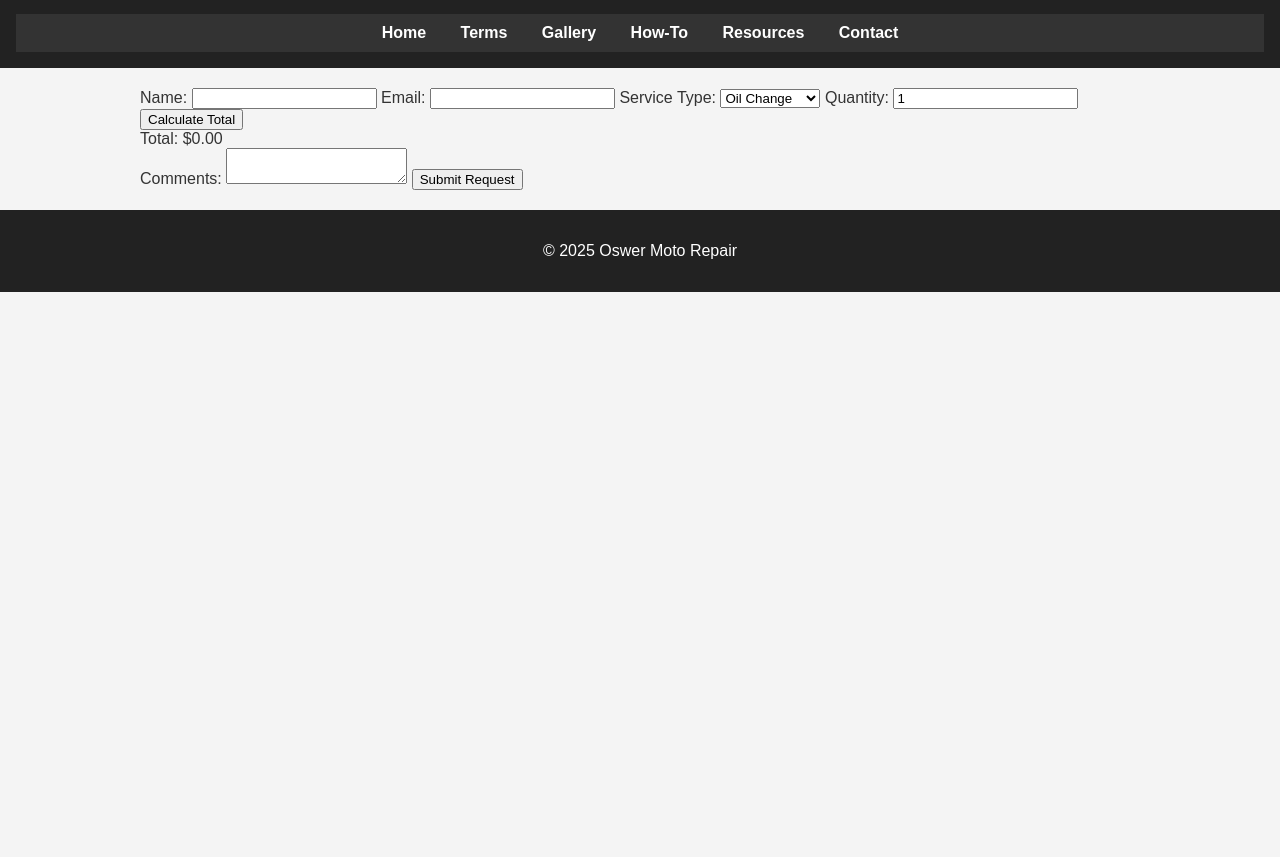
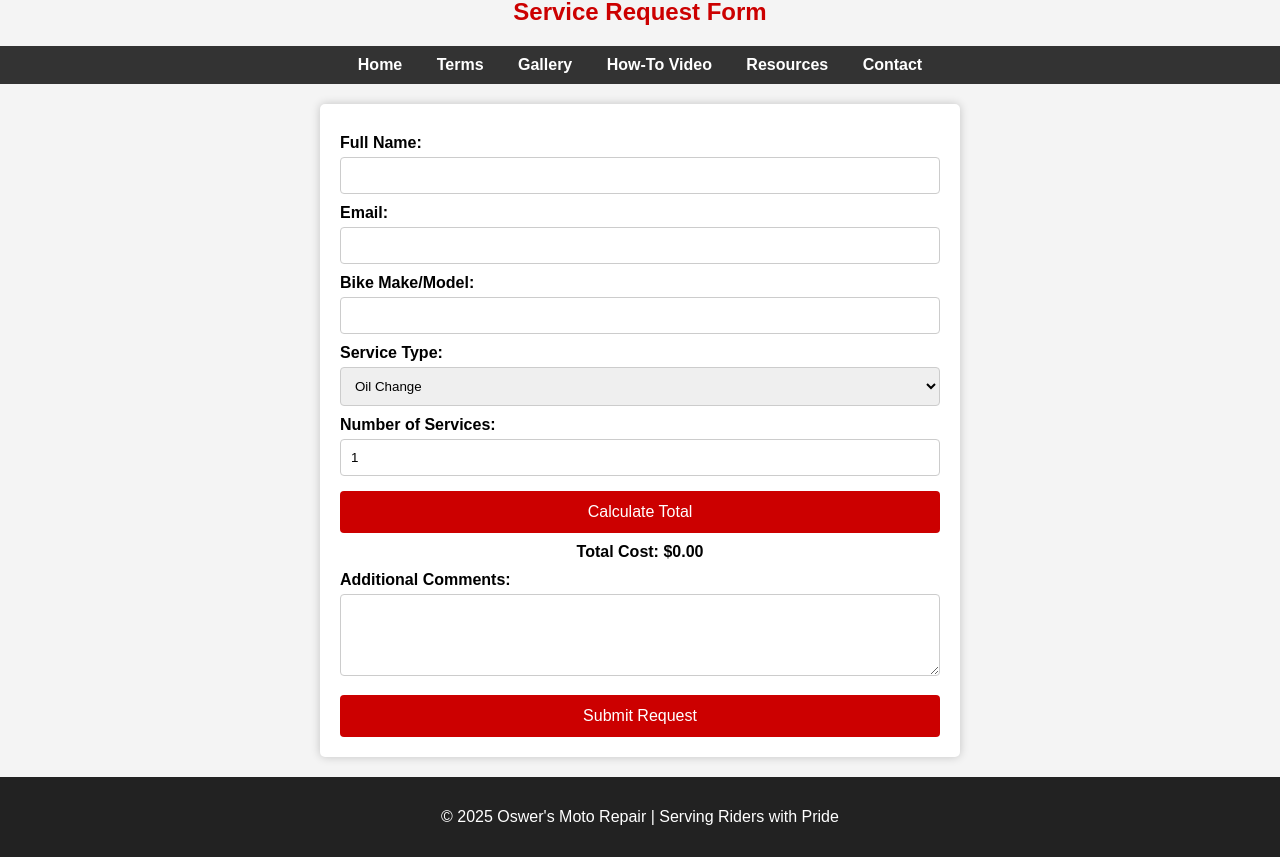
Before and after one commit to Oswerl94/Oswerl94.github.io, a plain HTML site: page form.html in a window 1280 px wide. Shown: the part 82-939 px from the top of the page. Before the commit the page ends 800 px from the top, so only its background shows below. Drawn offline with Linux system fonts and the light colour scheme.

Commit message:
Update form.html

```diff
--- a/form.html
+++ b/form.html
@@ -2,56 +2,167 @@
 <html lang="en">
 <head>
   <meta charset="UTF-8">
-  <title>Service Request</title>
+  <title>Oswer's Moto Repair - Service Request</title>
   <meta name="viewport" content="width=device-width, initial-scale=1.0">
-  <link rel="stylesheet" href="styles.css">
-  <script src="script.js" defer></script>
+  <style>
+    body {
+      font-family: Arial, Helvetica, sans-serif;
+      background-color: #f4f4f4;
+      margin: 0;
+      padding: 0;
+    }
+
+    h1, h2 {
+      text-align: center;
+      color: #cc0000;
+    }
+
+    nav {
+      background-color: #333;
+      text-align: center;
+      padding: 10px;
+    }
+
+    nav a {
+      color: white;
+      text-decoration: none;
+      margin: 0 15px;
+      font-weight: bold;
+    }
+
+    nav a:hover {
+      color: #ff3333;
+    }
+
+    form {
+      max-width: 600px;
+      background: white;
+      margin: 20px auto;
+      padding: 20px;
+      box-shadow: 0 0 10px rgba(0,0,0,0.2);
+      border-radius: 5px;
+    }
+
+    label {
+      display: block;
+      margin-top: 10px;
+      font-weight: bold;
+    }
+
+    input, select, textarea {
+      width: 100%;
+      padding: 10px;
+      margin-top: 5px;
+      border: 1px solid #ccc;
+      border-radius: 4px;
+      box-sizing: border-box;
+    }
+
+    button {
+      margin-top: 15px;
+      background-color: #cc0000;
+      color: white;
+      padding: 12px;
+      font-size: 16px;
+      border: none;
+      width: 100%;
+      cursor: pointer;
+      border-radius: 4px;
+    }
+
+    button:hover {
+      background-color: #ff3333;
+    }
+
+    .total-display, .discount-message {
+      text-align: center;
+      font-weight: bold;
+      margin-top: 10px;
+    }
+
+    .discount-message {
+      color: green;
+    }
+
+    footer {
+      text-align: center;
+      background: #222;
+      color: white;
+      padding: 15px 0;
+      margin-top: 20px;
+    }
+  </style>
 </head>
 <body>
-  <header>
-    <h1>Service Request</h1>
+
+  <h1>Oswer's Moto Repair</h1>
+  <h2>Service Request Form</h2>
+
   <nav>
     <a href="index.html">Home</a>
     <a href="terms.html">Terms</a>
     <a href="gallery.html">Gallery</a>
-      <a href="multimedia.html">How-To</a>
+    <a href="multimedia.html">How-To Video</a>
     <a href="links.html">Resources</a>
     <a href="form.html">Contact</a>
   </nav>
-  </header>
 
-  <main>
   <form>
-      <label>Name:</label>
+    <label for="name">Full Name:</label>
     <input type="text" id="name" required>
 
-      <label>Email:</label>
+    <label for="email">Email:</label>
     <input type="email" id="email" required>
 
-      <label>Service Type:</label>
-      <select id="serviceType">
+    <label for="bike">Bike Make/Model:</label>
+    <input type="text" id="bike">
+
+    <label for="service">Service Type:</label>
+    <select id="service">
       <option value="oil">Oil Change</option>
-        <option value="brakes">Brake Repair</option>
-        <option value="tune">Tune-Up</option>
+      <option value="brakes">Brake Inspection</option>
+      <option value="tune">Full Tune-Up</option>
     </select>
 
-      <label>Quantity:</label>
+    <label for="quantity">Number of Services:</label>
     <input type="number" id="quantity" value="1" min="1">
 
     <button type="button" onclick="calculateTotal()">Calculate Total</button>
 
-      <div class="total-display">Total: $<span id="total">0.00</span></div>
-      <div id="discountMessage" class="discount-message"></div>
+    <div class="total-display">
+      Total Cost: $<span id="total">0.00</span>
+    </div>
+    <div class="discount-message" id="discountMsg"></div>
 
-      <label>Comments:</label>
-      <textarea></textarea>
+    <label for="comments">Additional Comments:</label>
+    <textarea id="comments" rows="4"></textarea>
 
-      <input type="submit" value="Submit Request">
+    <button type="submit">Submit Request</button>
   </form>
-  </main>
 
   <footer>
-    <p>&copy; 2025 Oswer Moto Repair</p>
+    <p>&copy; 2025 Oswer's Moto Repair | Serving Riders with Pride</p>
   </footer>
+
+  <script>
+    function calculateTotal() {
+      const qty = parseInt(document.getElementById('quantity').value);
+      const pricePerService = 50;
+      let total = qty * pricePerService;
+      let discountMsg = "";
+
+      if (qty >= 5) {
+        const discount = total * 0.10;
+        total -= discount;
+        discountMsg = `🎉 You saved $${discount.toFixed(2)} with a 10% discount!`;
+      } else {
+        discountMsg = `Order 5 or more services for a 10% discount.`;
+      }
+
+      document.getElementById('total').textContent = total.toFixed(2);
+      document.getElementById('discountMsg').textContent = discountMsg;
+    }
+  </script>
+
 </body>
 </html>
```
Lines whose indentation alone changed are shown as unchanged.
